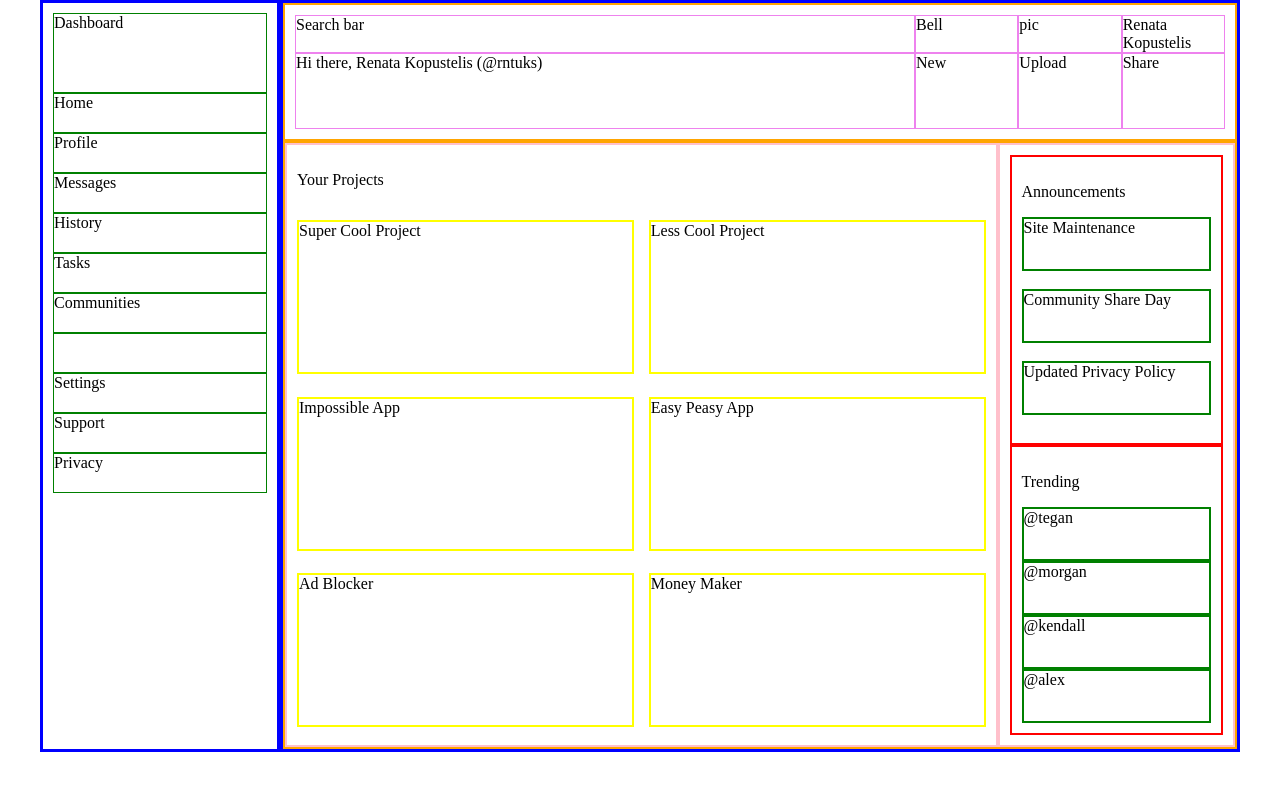
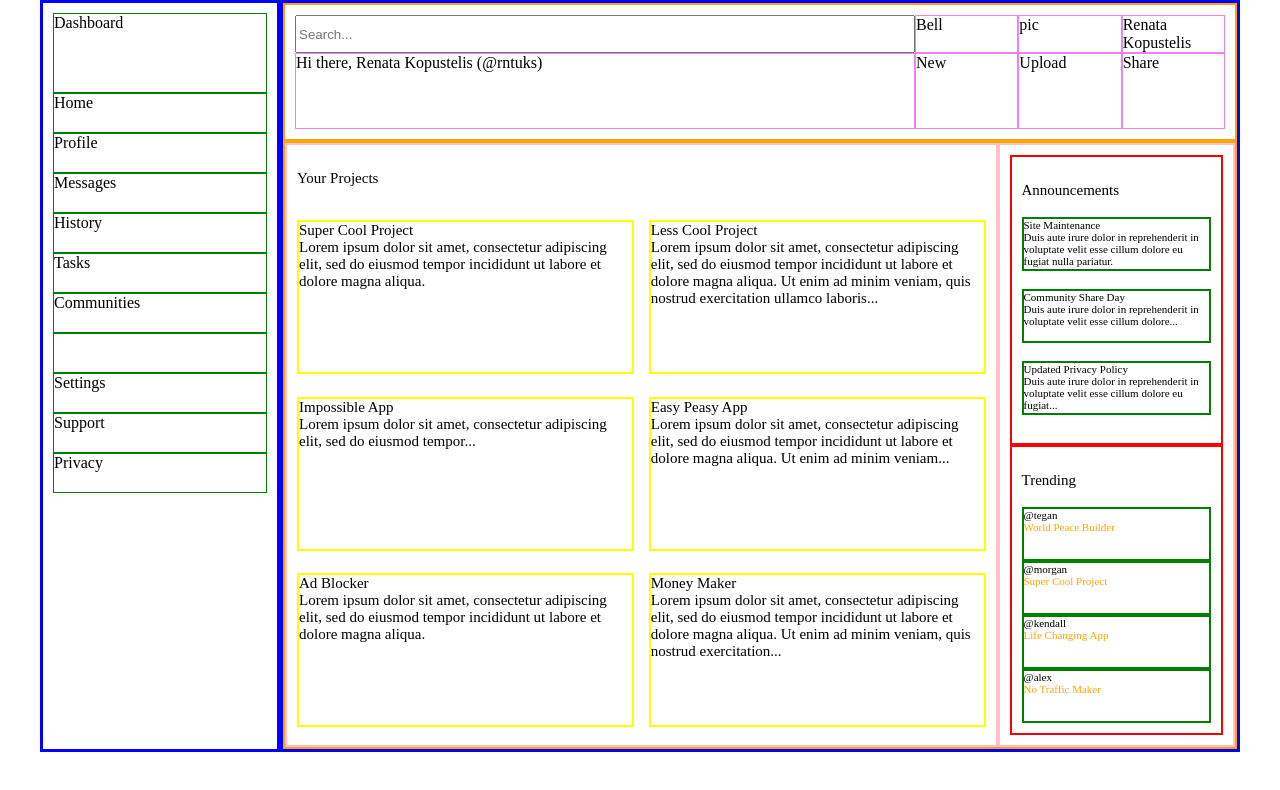
Before and after one commit to renata-blzk/admin-dashboard, a plain HTML site: page index.html in a window 1280 px wide. Drawn offline with Linux system fonts and the light colour scheme.

Commit message:
add search bar, dummy content

```diff
--- a/index.html
+++ b/index.html
@@ -28,7 +28,7 @@
         <div class="main-area">
 
             <div class="header">
-                <div>Search bar</div>
+                <input type="text" placeholder="Search...">
                 <div>Bell</div>
                 <div>pic</div>
                 <div>Renata Kopustelis</div>
@@ -41,29 +41,29 @@
             <div class="main-content">
                 <div class="projects">
                     <p>Your Projects</p>
-                    <div>Super Cool Project</div>
-                    <div>Less Cool Project</div>
-                    <div>Impossible App</div>
-                    <div>Easy Peasy App</div>
-                    <div>Ad Blocker</div>
-                    <div>Money Maker</div>
+                    <div>Super Cool Project<br>Lorem ipsum dolor sit amet, consectetur adipiscing elit, sed do eiusmod tempor incididunt ut labore et dolore magna aliqua.</div>
+                    <div>Less Cool Project<br>Lorem ipsum dolor sit amet, consectetur adipiscing elit, sed do eiusmod tempor incididunt ut labore et dolore magna aliqua. Ut enim ad minim veniam, quis nostrud exercitation ullamco laboris...</div>
+                    <div>Impossible App<br>Lorem ipsum dolor sit amet, consectetur adipiscing elit, sed do eiusmod tempor...</div>
+                    <div>Easy Peasy App<br>Lorem ipsum dolor sit amet, consectetur adipiscing elit, sed do eiusmod tempor incididunt ut labore et dolore magna aliqua. Ut enim ad minim veniam...</div>
+                    <div>Ad Blocker<br>Lorem ipsum dolor sit amet, consectetur adipiscing elit, sed do eiusmod tempor incididunt ut labore et dolore magna aliqua.</div>
+                    <div>Money Maker<br>Lorem ipsum dolor sit amet, consectetur adipiscing elit, sed do eiusmod tempor incididunt ut labore et dolore magna aliqua. Ut enim ad minim veniam, quis nostrud exercitation...</div>
                 </div>
 
                 <div class="other">
 
                     <div class="annc">
                         <p>Announcements</p>
-                        <div>Site Maintenance</div>
-                        <div>Community Share Day</div>
-                        <div>Updated Privacy Policy</div>
+                        <div>Site Maintenance<br>Duis aute irure dolor in reprehenderit in voluptate velit esse cillum dolore eu fugiat nulla pariatur.</div>
+                        <div>Community Share Day<br>Duis aute irure dolor in reprehenderit in voluptate velit esse cillum dolore...</div>
+                        <div>Updated Privacy Policy<br>Duis aute irure dolor in reprehenderit in voluptate velit esse cillum dolore eu fugiat...</div>
                     </div>
 
                     <div class="trending">
                         <p>Trending</p>
-                        <div>@tegan</div>
-                        <div>@morgan</div>
-                        <div>@kendall</div>
-                        <div>@alex</div>
+                        <div>@tegan<br><span>World Peace Builder</span></div>
+                        <div>@morgan<br><span>Super Cool Project</span></div>
+                        <div>@kendall<br><span>Life Changing App</span></div>
+                        <div>@alex<br><span>No Traffic Maker</span></div>
                     </div>
 
                 </div>
--- a/styles.css
+++ b/styles.css
@@ -13,6 +13,7 @@ body, html {
 .other {
     border: solid 2px pink;
     padding: 10px;
+    font-size: 15px;
 }
 
 .header,
@@ -30,10 +31,7 @@ body, html {
     > div {
         border: solid 2px green;
         height: 50px;
-    }
-
-    > p {
-
+        font-size: 11px;
     }
 }
 
@@ -88,3 +86,7 @@ body, html {
         border: solid 1px green;
     }
 }
+
+span {
+    color: orange;
+}
```
